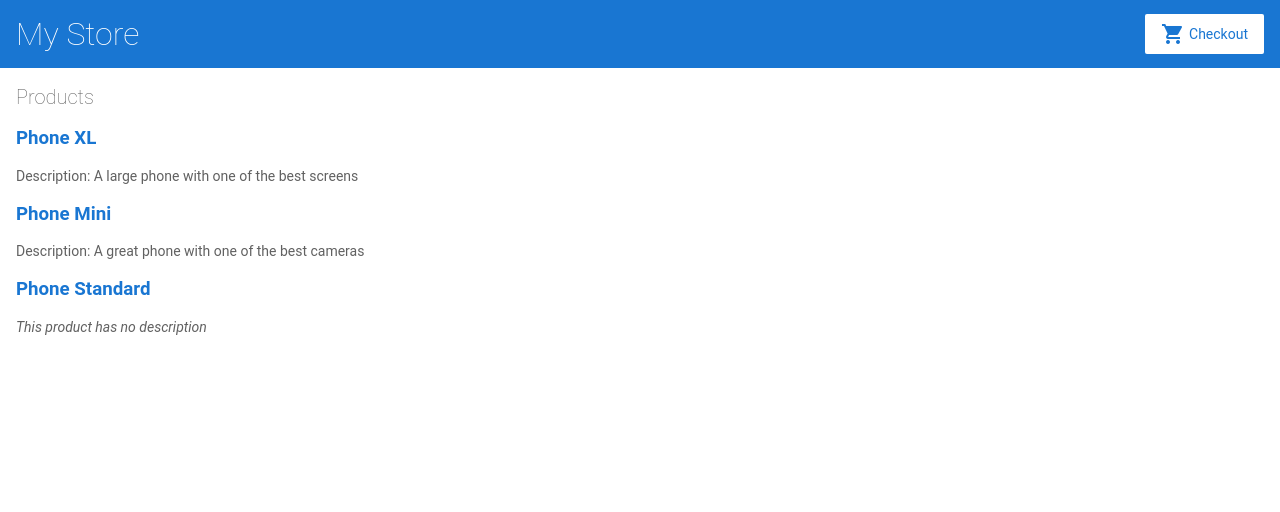
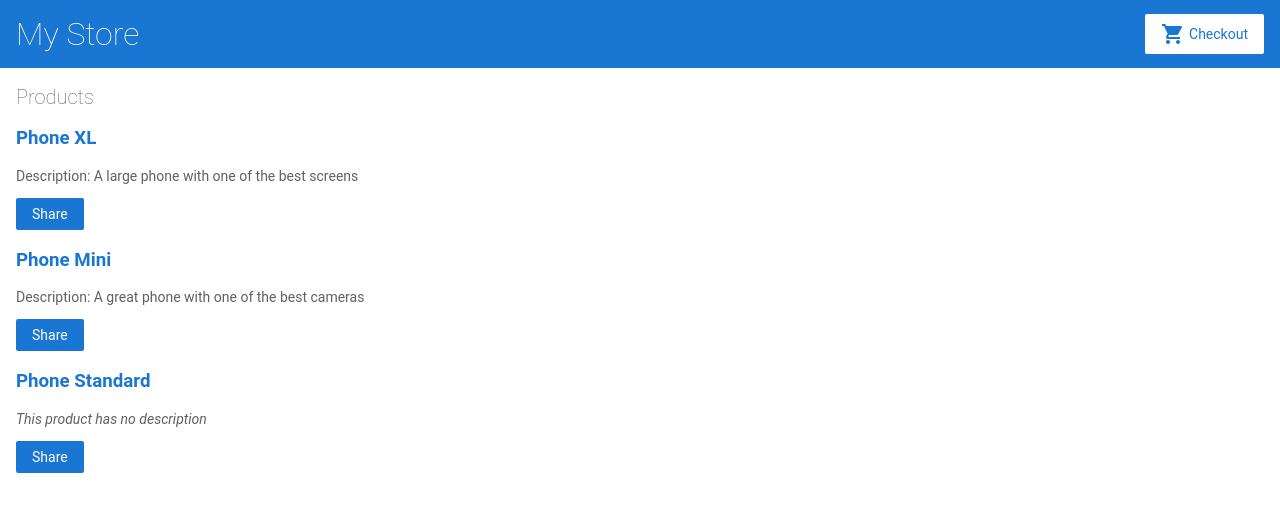
Before and after one commit to bcdasilv/angular-sample-tutorial, an Angular app: page / in a window 1280 px wide. Shown: the top 512 px of the page. Built offline with nearby package versions, Linux system fonts and the light colour scheme.

Commit message:
Adding the share button with an alert msg to mock up the share behavior

```diff
--- a/src/app/product-list/product-list.component.html
+++ b/src/app/product-list/product-list.component.html
@@ -18,9 +18,13 @@
  </div>
     <ng-template #hasDesc> <p>Description: {{ product.description }} </p></ng-template>
     <ng-template #noDesc><p><i>This product has no description</i></p></ng-template>
-
 </div> -->
 
+  <button (click)="share()">
+    Share
+  </button>
+
+</div>
 <!--
 Copyright Google LLC. All Rights Reserved.
 Use of this source code is governed by an MIT-style license that
--- a/src/app/product-list/product-list.component.ts
+++ b/src/app/product-list/product-list.component.ts
@@ -11,6 +11,7 @@ export class ProductListComponent {
   products = products;
 
   share() {
+    // Change this later. Alert window is not a good UI practice.
     window.alert('The product has been shared!');
   }
 }
```
